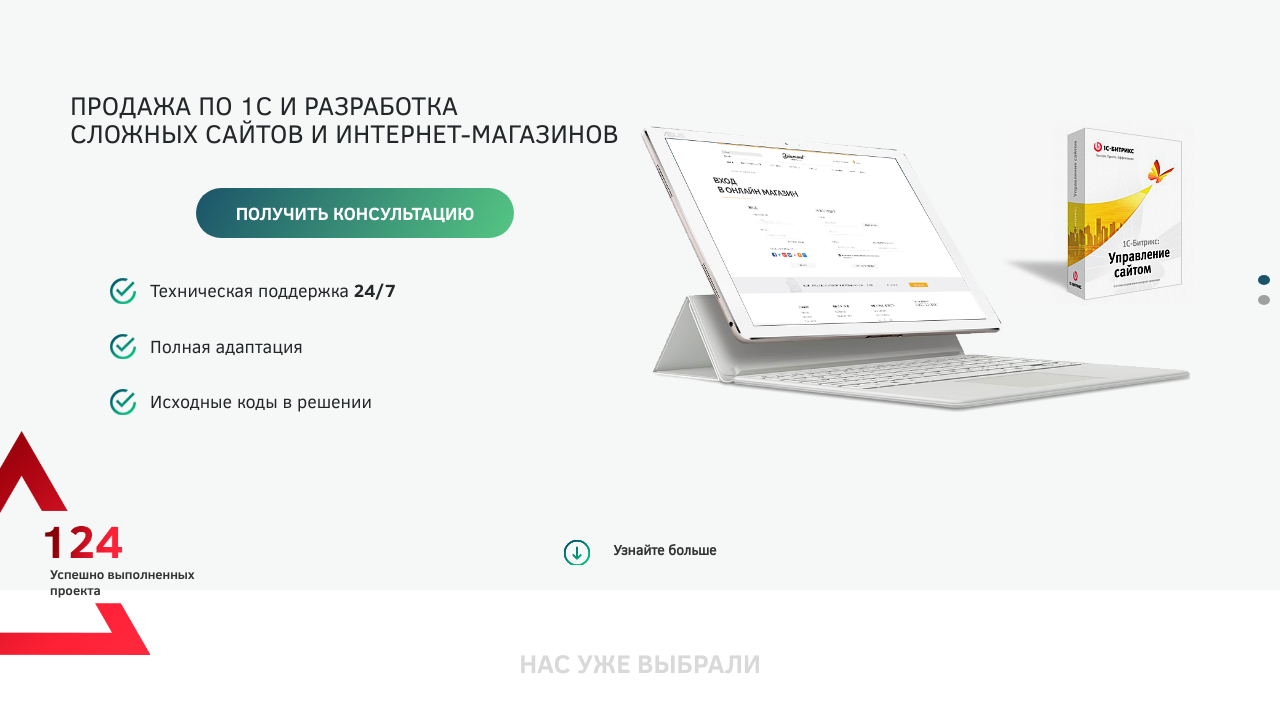
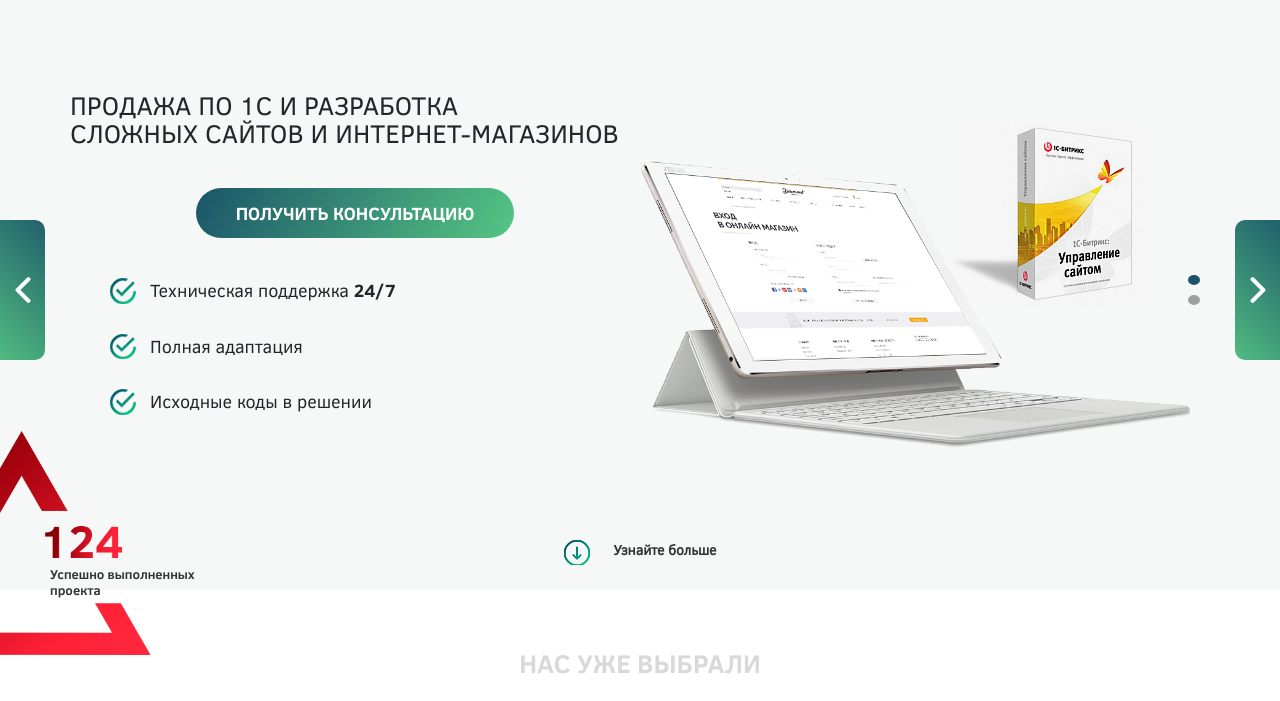
Before and after one commit to DevAlexDi/Zionec, a plain HTML site: page index.html in a window 1280 px wide. Shown: the part 99-800 px from the top of the page. Drawn offline with nearby package versions, Linux system fonts and the light colour scheme.

Commit message:
Стрелки на верхнем слайдере

```diff
--- a/css/media-t.scss
+++ b/css/media-t.scss
@@ -1,3 +1,20 @@
+@media (max-width: 1920px) {
+  .sec-lvl-2 .treangle-red {
+    background-size: cover;
+    width: 180px;
+    height: 268px;
+  }
+  .sec-lvl-2 .treangle-red p {
+    font-size: 16px;
+    top: 165px;
+    left: 60px;
+    line-height: 16px;
+  }
+  .sec-lvl-2 .main-slider .slick-dots {
+    right: 80px;
+  }
+}
+
 @media (max-width: 1800px) {
   #big_grey_triangle .left_triangle {
     left: -100px;
@@ -14,6 +31,13 @@
 }
 
 @media (max-width: 1600px) {
+  .sec-lvl-2 .main-slider .one-slide .flex-first-slide .right-side .note-image {
+    width: 685px;
+    top: 50px;
+  }
+  .sec-lvl-2 .main-slider .one-slide .flex-first-slide .right-side .product {
+    left: 465px;
+  }
 
   #chosen .logos {
     margin: 0 50px;
@@ -34,30 +58,17 @@
   .sec-lvl-2 .main-slider .one-slide .flex-first-slide .right-side .product {
     left: 460px;
   }
+  .sec-lvl-2 .main-slider .one-slide .flex-first-slide .right-side .product {
+    top: 80px;
+    left: 410px;
+  }
 }
 
 @media (max-width: 1400px) {
-  .sec-lvl-2 .main-slider .one-slide .flex-first-slide .right-side .product {
-    left: 430px;
-  }
-  .sec-lvl-2 .treangle-red {
-    background-size: cover;
-    width: 180px;
-    height: 268px;
-  }
-  .sec-lvl-2 .treangle-red p {
-    font-size: 16px;
-    top: 165px;
-    left: 60px;
-    line-height: 16px;
-  }
-
   #big_grey_triangle:after {
     top: 420px;
   }
-}
 
-@media (max-width: 1300px) {
   .sec-lvl-2 .main-slider .one-slide .flex-first-slide .right-side .note-image {
     width: 550px;
     top: 55px;
@@ -66,6 +77,9 @@
     left: 360px;
     top: 50px;
   }
+}
+
+@media (max-width: 1300px) {
   .sec-lvl-2 .treangle-red {
     width: 150px;
     height: 224px;
@@ -77,6 +91,12 @@
   }
   .sec-lvl-1 .menu-wrapp .side.right-side {
     width: 580px;
+  }
+  .sec-lvl-2 .main-slider .one-slide .flex-first-slide .right-side .note-image {
+    top: 90px;
+  }
+  .sec-lvl-2 .main-slider .one-slide .flex-first-slide .right-side .product {
+    left: 310px;
   }
 }
 
@@ -97,6 +117,9 @@
   }
   .sec-lvl-2 .main-slider .one-slide .flex-first-slide .right-side .product {
     left: 250px;
+  }
+  .sec-lvl-2 .main-slider .slick-dots {
+    right: 10px;
   }
 
   #reviews .reviews_slider_dots ul {
--- a/css/style-t.scss
+++ b/css/style-t.scss
@@ -106,6 +106,40 @@ body {
                 filter: progid:DXImageTransform.Microsoft.gradient( startColorstr='#1b5469', endColorstr='#55c683',GradientType=1 ); /* IE6-9 fallback on horizontal gradient */
                 color: white;
             }
+        }
+    }
+}
+
+.sec-lvl-2 .main-slider {
+    .slick-arrow {
+        position: absolute;
+        top: 50%;
+        margin-top: -70px;
+        width: 45px;
+        height: 140px;
+        border: none;
+        outline: none;
+        z-index: 10;
+        transition: 0.3s;
+        background: #1b5469; /* Old browsers */
+        background: -moz-linear-gradient(315deg, #21606c 0%, #50bb80 100%); /* FF3.6-15 */
+        background: -webkit-linear-gradient(315deg, #21606c 0%, #50bb80 100%); /* Chrome10-25,Safari5.1-6 */
+        background: linear-gradient(-135deg, #21606c 0%, #50bb80 100%); /* W3C, IE10+, FF16+, Chrome26+, Opera12+, Safari7+ */
+        filter: progid:DXImageTransform.Microsoft.gradient( startColorstr='#21606c', endColorstr='#50bb80',GradientType=1 ); /* IE6-9 fallback on horizontal gradient */
+
+        &:hover {
+            opacity: 0.8;
+        }
+
+        &.slick-prev {
+            left: 0;
+            border-top-right-radius: 10px;
+            border-bottom-right-radius: 10px;
+        }
+        &.slick-next {
+            right: 0;
+            border-top-left-radius: 10px;
+            border-bottom-left-radius: 10px;
         }
     }
 }
--- a/js/scripts.js
+++ b/js/scripts.js
@@ -2,7 +2,17 @@ $(document).ready(function () {
 
     $('.main-slider').slick({
         dots:true,
-        arrows:false
+        arrows:true,
+        nextArrow: '<button type="button" class="slick-next"><img src="img/rev_slider_next.png" alt="Вперед"></button>',
+        prevArrow: '<button type="button" class="slick-prev"><img src="img/rev_slider_prev.png" alt="Назад"></button>',
+        responsive: [
+            {
+                breakpoint: 1200,
+                settings: {
+                    arrows: false
+                }
+            }
+        ]
     });
 
 
```
Also changed, not shown: css/media-t.css, css/style-t.css, 2 other files.
